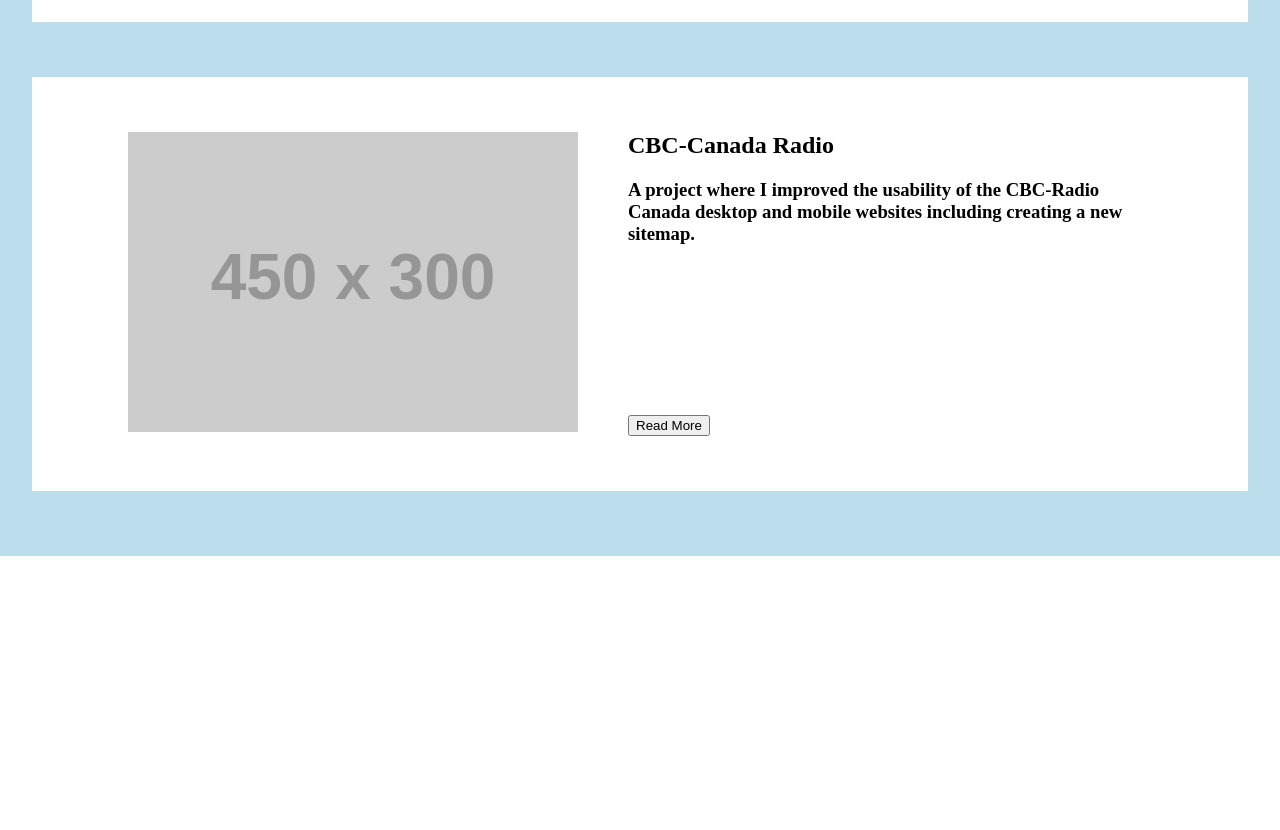
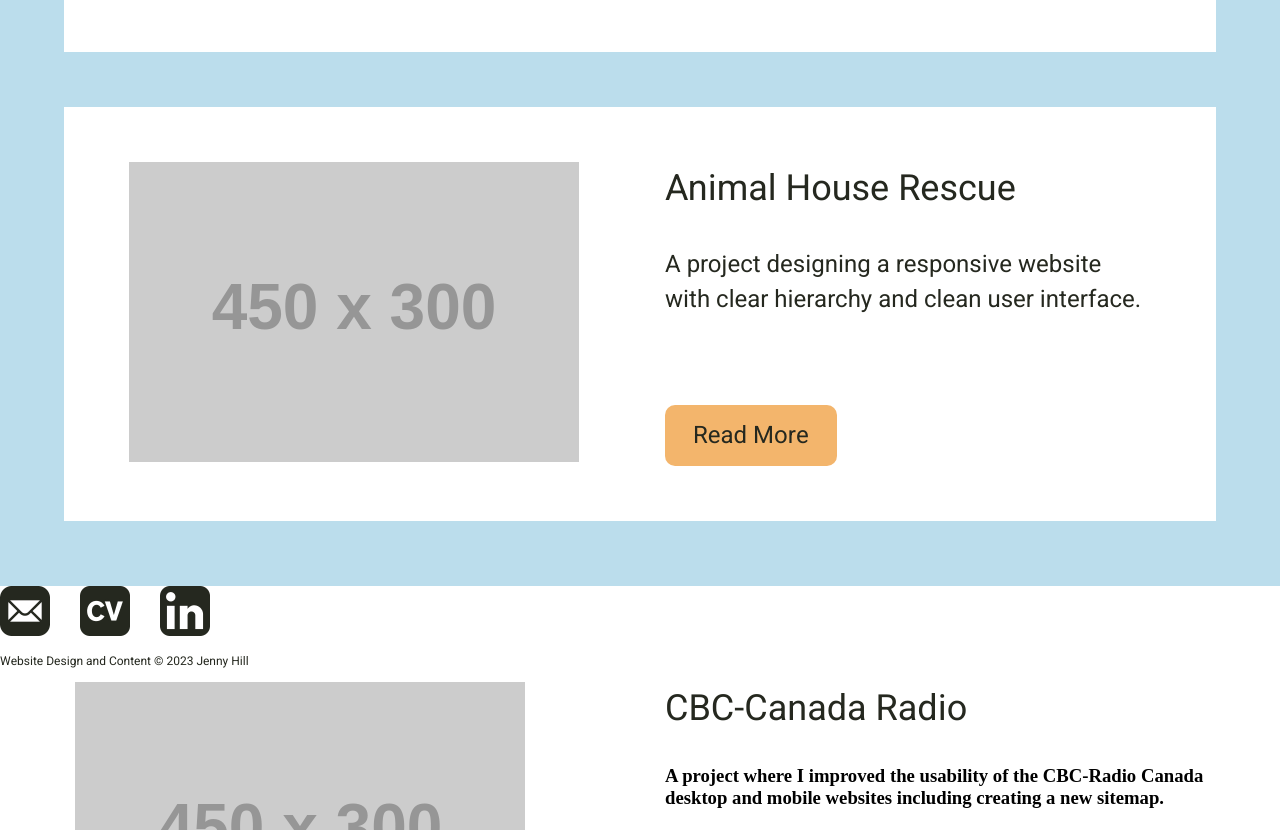
Before and after one commit to jeghill/UX_UI_HW_18, a plain HTML site: page index.html in a window 1280 px wide. Shown: the part 971-1801 px from the top of the page. Before the commit the page ends 1527 px from the top, so only its background shows below. Drawn offline with Linux system fonts and the light colour scheme; placeholder pictures from the web are drawn by us.

Commit message:
initial responsiveness
need to add third project and make footer responsive.
But widths are mostly responsive - just need to look at photo cropping/resizing

```diff
--- a/css/index.css
+++ b/css/index.css
@@ -5,8 +5,13 @@
 
 nav {
     width: 100%;
+}
+
+.navContainer {
+    width: 90%;
     display: flex;
     align-items: center;
+    margin: 0 auto;
 }
 
 .navigationIconsContainer {
@@ -14,7 +19,7 @@
     display: flex;
     gap: 30px;
     justify-content: right;
-    margin-right: 75px;
+
     margin-top: 33px;
     margin-bottom: 33px;
     list-style-type: none;
@@ -30,7 +35,7 @@
     display: flex;
     gap: 60px;
     justify-content: left;
-    margin-left: 75px;
+
     margin-top: 35px;
     margin-bottom: 35px;
     list-style-type: none;
@@ -67,6 +72,7 @@
     margin: 0 auto;
     width: 80%;
     gap: 50px;
+    padding-top: 30px;
     padding-bottom: 65px;
 }
 .heroImg {
@@ -104,44 +110,119 @@
     font-weight: 400;
 }
 
-.projects {
+.projectsBackground {
     width: 100%;
     background-color: #BBDDEC;
     padding: 65px 0px;
     display: flex;
     flex-direction: column;
     gap: 55px;
-    align-items: center;
+
+
 }
 
+.projects {
+    background-color: white;
+    width: 90%;
+    padding: 55px 0px;
+    margin: 0 auto;
+    display: flex;
+}
 
 .project {
+    width: 88.8%;
+    margin: 0 auto;
     display: flex;
     gap: 50px;
+    max-width: 1130px;
+}
+
+/*padding: 65px 0px;
+    display: flex;
+    flex-direction: column;
+    gap: 55px;
+    align-items: center;
+
+/*.project {
+
     background-color: white;
     width: 80%;
     padding: 55px 96px;
     max-width: 1130px;
-}
+}*/
+
 .projectInfo {
     display: flex;
     flex-direction: column;
     justify-content: space-between;
+    width: 50%;
 }
 
 
 .projectText h2 {
+    color:#25281F;
+    font-family: 'Heebo', 'Arial', 'Sans Serif';
+    font-size: 36px;
+    font-weight: 400;
     margin-top: 0;
+
 }
 
-.projectButton {
+.projectText h4 {
+    color:#25281F;
+    font-family: 'Heebo', 'Arial', 'Sans Serif';
+    font-size: 24px;
+    font-weight: 400;
+}
+
+.projectImg {
+    width: 50%;
+}
+
+.projectImg img {
+    max-width: 100%;
+}
+
+ button {
+    font-family: 'Heebo', 'Arial', 'Sans Serif';
+    font-size: 24px;
+    color: #25281F;
+    background-color: #F3B56C;
+    border: 0px;
+    border-radius: 10px;
+    padding: 13px 28px;
+}
+
+
+
+
+footer {
+    width: 100%;
+    display: flex;
+    flex-direction: column;
+    align-content: center;
+    justify-content: center;
+}
+
+.footerIconsContainer {
+    display: flex;
+    gap: 30px;
+    width: 100%;
+}
+
+.footerIconsContainer a {
+    text-decoration: none;
+}
+
+.copyrightText {
+    font-family: 'Heebo', 'Arial', 'Sans Serif';
+    font-size: 12px;
+    color: #25281F;
 
 }
 
 @media only screen and (max-width: 500px) {
-    .project {
-        flex-direction: column;
-    }
+
     .hero {
         flex-direction: column-reverse;
     }
@@ -152,4 +233,12 @@
         margin: 0 auto;
         width: 100%;
      }
+     .project {
+        flex-direction: column;
+    }
+
+    .projectImg, .projectInfo {
+        width: 100%;
+    }
+
 }
--- a/index.html
+++ b/index.html
@@ -12,6 +12,7 @@
 </head>
 <body>
     <nav>
+        <div class="navContainer">
             <ul class="primaryNavigationContainer">
                 <li class="active"><a href="index.html">Portfolio</a></li>
                 <li><a href="about.html">About</a></li>
@@ -25,6 +26,7 @@
                     <img class="icon" id="LinkedInNavIcon" src="images/linkedin.jpg" alt="LinkedIn icon">
                 </a></li>
             </ul>
+        </div>
     </nav>
     <section class="hero">
         <div class="introContainer">
@@ -37,9 +39,8 @@
             <img src="images/JennyinGarden.jpeg" alt="Jenny Hill Pictured Outside">
         </div>
     </section>
-    <section class="projects">
-
-
+    <section class="projectsBackground">
+        <div class="projects">
             <div class="project">
                 <div class="projectImg">
                     <img src="https://placehold.co/450x300" alt="">
@@ -47,13 +48,50 @@
                 <div class="projectInfo">
                     <div class="projectText">
                         <h2>Animal House Rescue</h2>
-                    <h3>A project designing a responsive website with clear hierarchy and clean user interface.</h3>
+                        <h4>A project designing a responsive website with clear hierarchy and clean user interface.</h4>
                     </div>
                     <div class="projectButton">
                         <button>Read More</button>
                     </div>
                 </div>
             </div>
+        </div>
+        <div class="projects">
+            <div class="project">
+                <div class="projectImg">
+                    <img src="https://placehold.co/450x300" alt="">
+                </div>
+                <div class="projectInfo">
+                    <div class="projectText">
+                        <h2>Animal House Rescue</h2>
+                        <h4>A project designing a responsive website with clear hierarchy and clean user interface.</h4>
+                    </div>
+                    <div class="projectButton">
+                        <button>Read More</button>
+                    </div>
+                </div>
+            </div>
+        </div>
+    </section>
+    <footer>
+        <div class="footerIconsContainer">
+            <a href="mailto:j.hill99@hotmail.co.uk">
+                <img class="icon" src="images/email.jpg" alt="email icon">
+            </a>
+            <a href="pdf/CV hwk 16 copy.pdf" target="_blank">
+                <img class="icon" src="images/cv.jpg" alt="cv icon">
+            </a>
+            <a href="https://linkedin.com/in/jenny-e-g-hill" target="_blank">
+                <img class="icon" src="images/linkedin.jpg" alt="LinkedIn icon">
+            </a>
+        </div>
+        <div class="copyrightTextContainer">
+            <p class="copyrightText">
+                Website Design and Content &copy 2023 Jenny Hill
+            </p>
+        </div>
+    </footer>
+
 
 
     <div class="project">
@@ -63,7 +101,8 @@
         <div class="projectInfo">
             <div class="projectText">
                 <h2>CBC-Canada Radio</h2>
-                    <h3>A project where I improved the usability of the CBC-Radio Canada desktop and mobile websites including creating a new sitemap.</h3>
+                <h3>A project where I improved the usability of the CBC-Radio Canada desktop and mobile websites including
+                    creating a new sitemap.</h3>
             </div>
             <div class="projectButton">
                 <button>Read More</button>
@@ -72,6 +111,6 @@
     </div>
 
 
-    </section>
+
 </body>
 </html>
```
Lines whose indentation alone changed are shown as unchanged.
